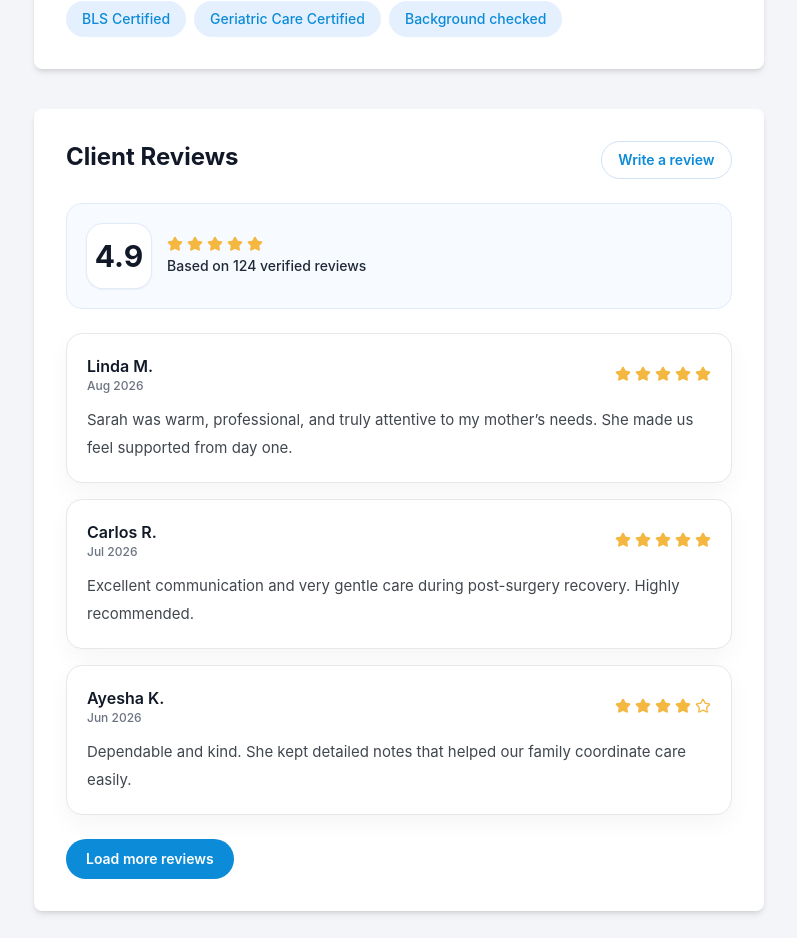
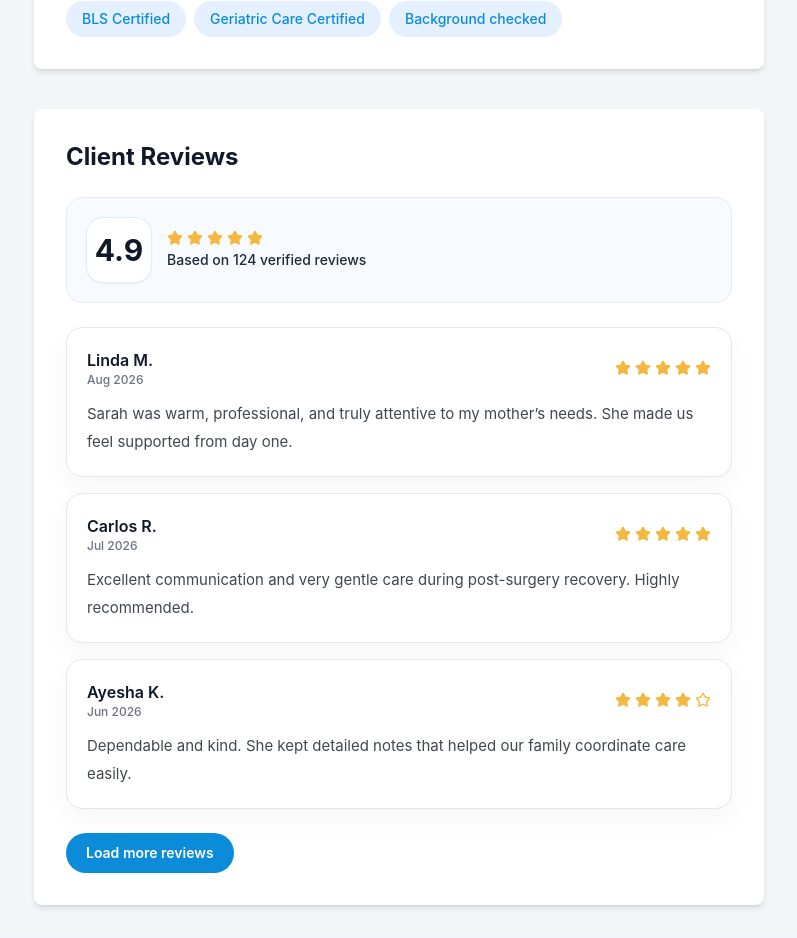
Before and after one commit to Tharushzzz/care-connect, a React (Vite) app in the folder frontend/: page /find-caregivers/1 in a window 1280 px wide. Shown: the part 1164-2102 px from the top of the page, without its empty margins (158-955 px from the left). Built offline with nearby package versions, Linux system fonts and the light colour scheme.

Commit message:
finish caregiver profile reviews fix

```diff
--- a/frontend/src/pages/CaregiverProfile.tsx
+++ b/frontend/src/pages/CaregiverProfile.tsx
@@ -119,9 +119,6 @@ const CaregiverProfile = () => {
         <div className="flex flex-col gap-6">
           <div className="flex flex-wrap items-start justify-between gap-4">
             <h2 className="text-2xl font-bold text-[#111827]">Client Reviews</h2>
-            <button className="rounded-full border border-[#CFE3F7] px-4 py-2 text-sm font-semibold text-[#0B8BD8] transition hover:border-[#0B8BD8] hover:bg-[#F4FAFF]">
-              Write a review
-            </button>
           </div>
 
           <div className="rounded-2xl border border-[#E2ECF8] bg-[#F7FBFF] p-5">
@@ -177,7 +174,7 @@ const CaregiverProfile = () => {
             )}
           </div>
 
-          <button className="w-fit rounded-full bg-[#0B8BD8] px-5 py-2.5 text-sm font-semibold text-white transition hover:bg-[#0879B6]">
+          <button className="w-fit rounded-full bg-[#0B8BD8] cursor-pointer px-5 py-2.5 text-sm font-semibold text-white transition hover:bg-[#0879B6]">
             Load more reviews
           </button>
         </div>
```
